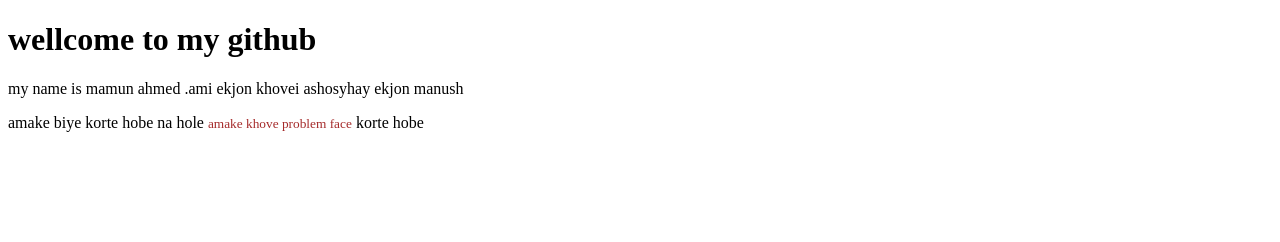
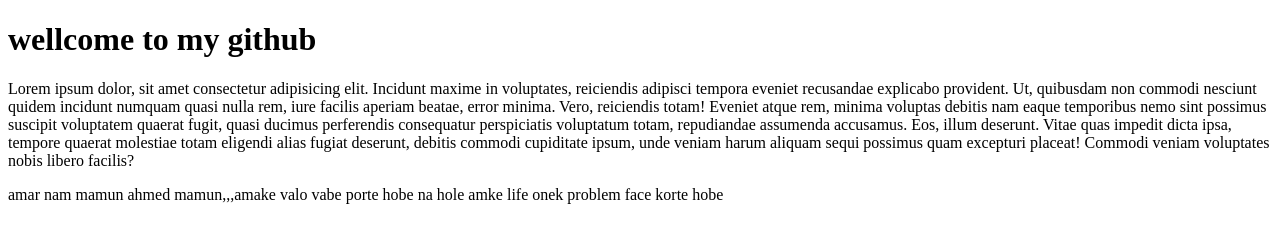
Before and after one commit to AHMEDMAMUN/my-second-rep, a plain HTML site: page index.html in a window 1280 px wide. Drawn offline with Linux system fonts and the light colour scheme.

Commit message:
paragraph add

```diff
--- a/index.html
+++ b/index.html
@@ -15,8 +15,8 @@
 <body>
     <h1>wellcome to my github</h1>
 
-    <p> my name is mamun ahmed .ami ekjon khovei ashosyhay ekjon manush </p>
-    <p>amake biye korte hobe na hole <small>amake khove problem face</small> korte  hobe </p>
+    <p> Lorem ipsum dolor, sit amet consectetur adipisicing elit. Incidunt maxime in voluptates, reiciendis adipisci tempora eveniet recusandae explicabo provident. Ut, quibusdam non commodi nesciunt quidem incidunt numquam quasi nulla rem, iure facilis aperiam beatae, error minima. Vero, reiciendis totam! Eveniet atque rem, minima voluptas debitis nam eaque temporibus nemo sint possimus suscipit voluptatem quaerat fugit, quasi ducimus perferendis consequatur perspiciatis voluptatum totam, repudiandae assumenda accusamus. Eos, illum deserunt. Vitae quas impedit dicta ipsa, tempore quaerat molestiae totam eligendi alias fugiat deserunt, debitis commodi cupiditate ipsum, unde veniam harum aliquam sequi possimus quam excepturi placeat! Commodi veniam voluptates nobis libero facilis? </p>
+    <p>amar nam mamun ahmed mamun,,,amake valo vabe porte hobe na hole amke life onek problem face korte hobe </p>
 
 </body>
 </html>
```
